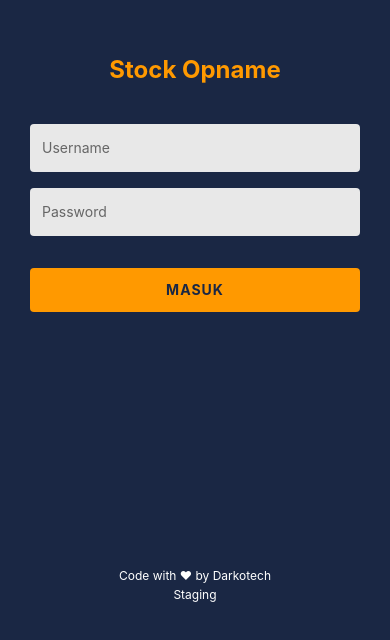
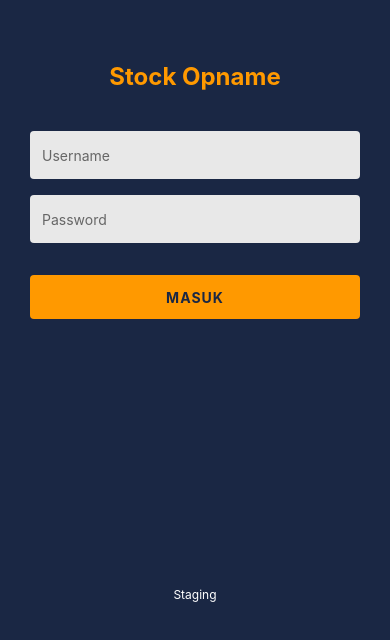
Before and after one commit to Nikosaur/stopmobilenew, a React Native app: screen /Login in a window 390 px wide. Shown: the part 202-842 px from the top of the page. Built offline with nearby package versions, Linux system fonts and the light colour scheme.

Commit message:
edit edit readme

```diff
--- a/src/screens/LoginScreen.tsx
+++ b/src/screens/LoginScreen.tsx
@@ -95,7 +95,6 @@ export default function LoginScreen({ navigation }: LoginScreenProps) {
       </KeyboardAvoidingView>
 
       <View style={styles.footer}>
-        <Text style={styles.footerText}>Code with ♥ by Darkotech</Text>
         <Text style={styles.footerSubtext}>Staging</Text>
       </View>
     </SafeAreaView>
```
Also changed, not shown: 9 other files (tests, documents, lock files or other folders).
